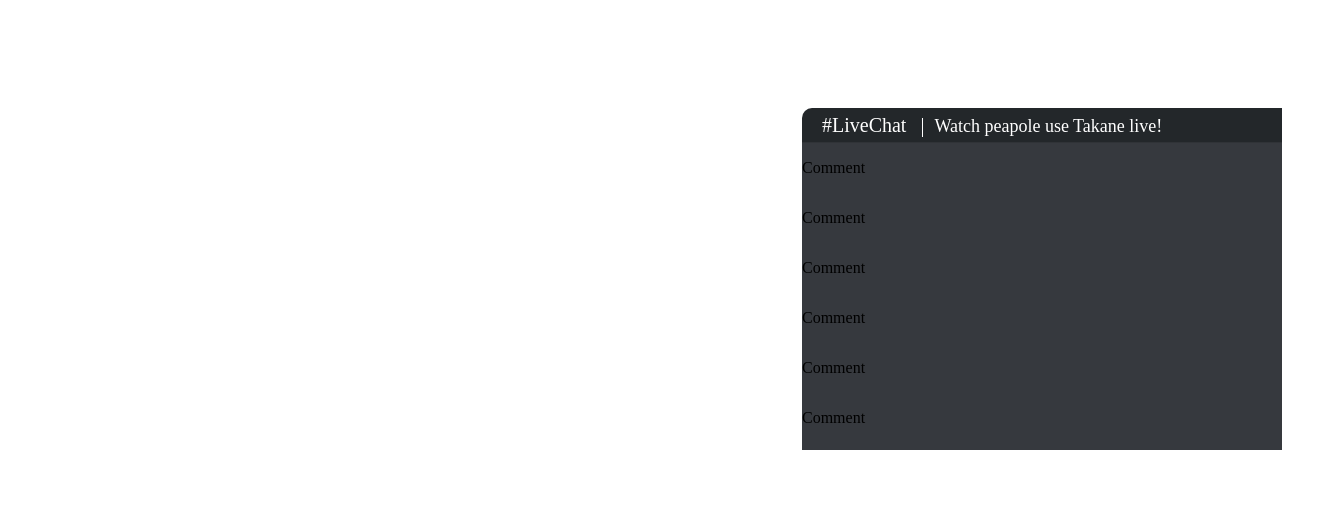
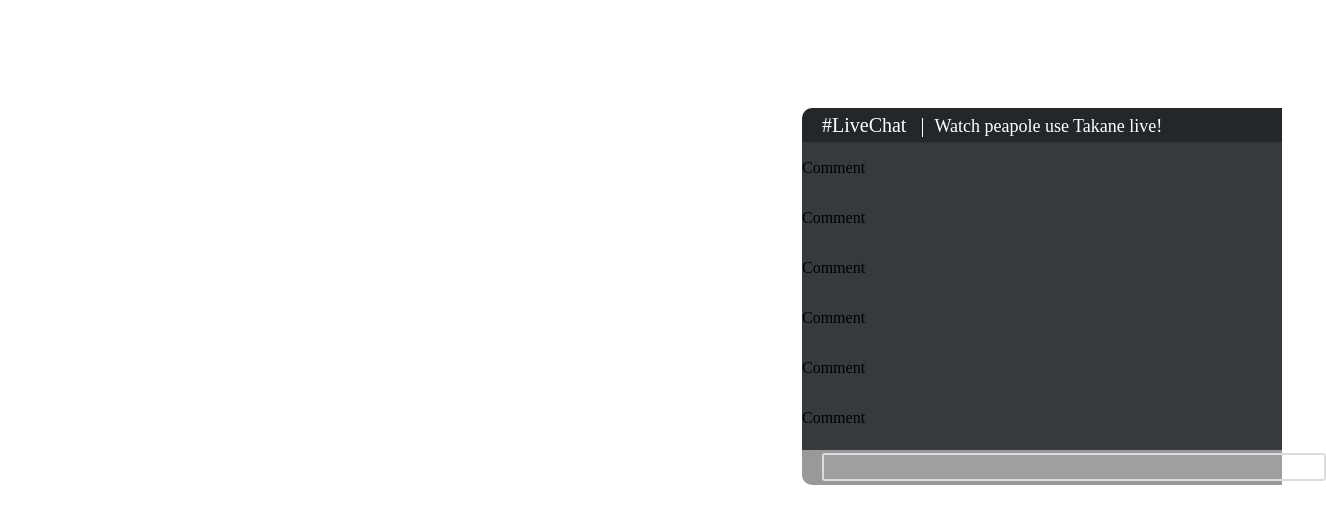
Before and after one commit to SenpaiDev/TestSite, a plain HTML site: page index.html in a window 1280 px wide. Shown: the whole page, 1326 px wide, since content can reach past the window. Drawn offline with Linux system fonts and the light colour scheme.

Commit message:
sadasdsa
dasdasda

```diff
--- a/index.html
+++ b/index.html
@@ -123,6 +123,11 @@
 
 
 			</div>
+		<div class="Send">
+        <div class="Send-Inline">
+
+        </div>
+      </div>
 	</div>
 </body>
 </html>
```
